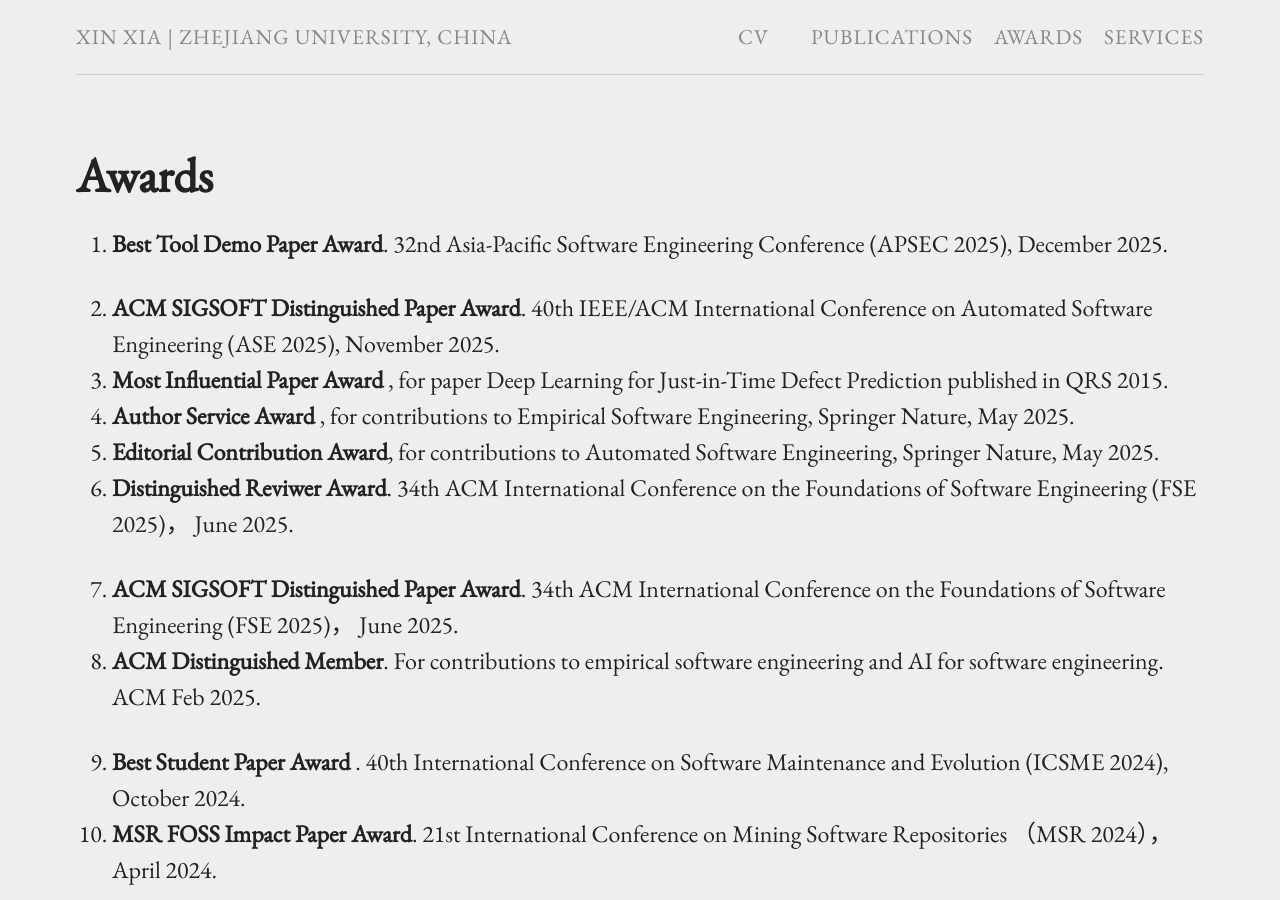
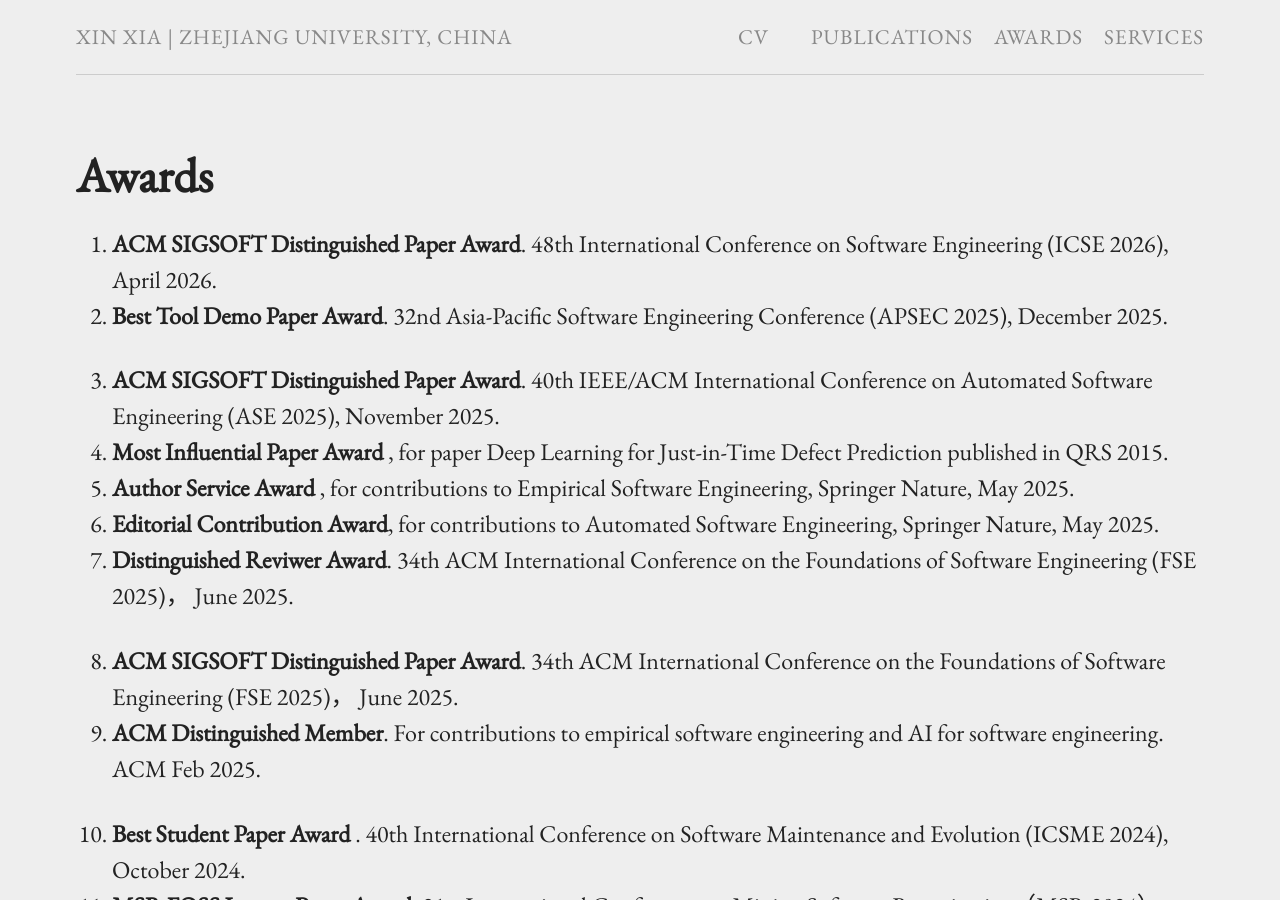
Before and after one commit to xin-xia/xin-xia.github.io, a Jekyll site: the page built from awards.md, in a window 1280 px wide and 900 px high. Built offline with Jekyll 4.4.1, drawn with Linux system fonts in a browser that asks for light colours.

Commit message:
Update awards.md

```diff
--- a/awards.md
+++ b/awards.md
@@ -3,7 +3,7 @@ layout: page
 title: Awards
 permalink: /awards/
 ---
-
+29. <strong>ACM SIGSOFT Distinguished Paper Award</strong>. 48th International Conference on Software Engineering (ICSE 2026), April 2026. <br />
 28. <strong>Best Tool Demo Paper Award</strong>. 32nd Asia-Pacific Software Engineering Conference (APSEC 2025), December 2025. <br />
 
 27. <strong>ACM SIGSOFT Distinguished Paper Award</strong>. 40th IEEE/ACM International Conference on Automated Software Engineering (ASE 2025), November 2025. <br />
```
